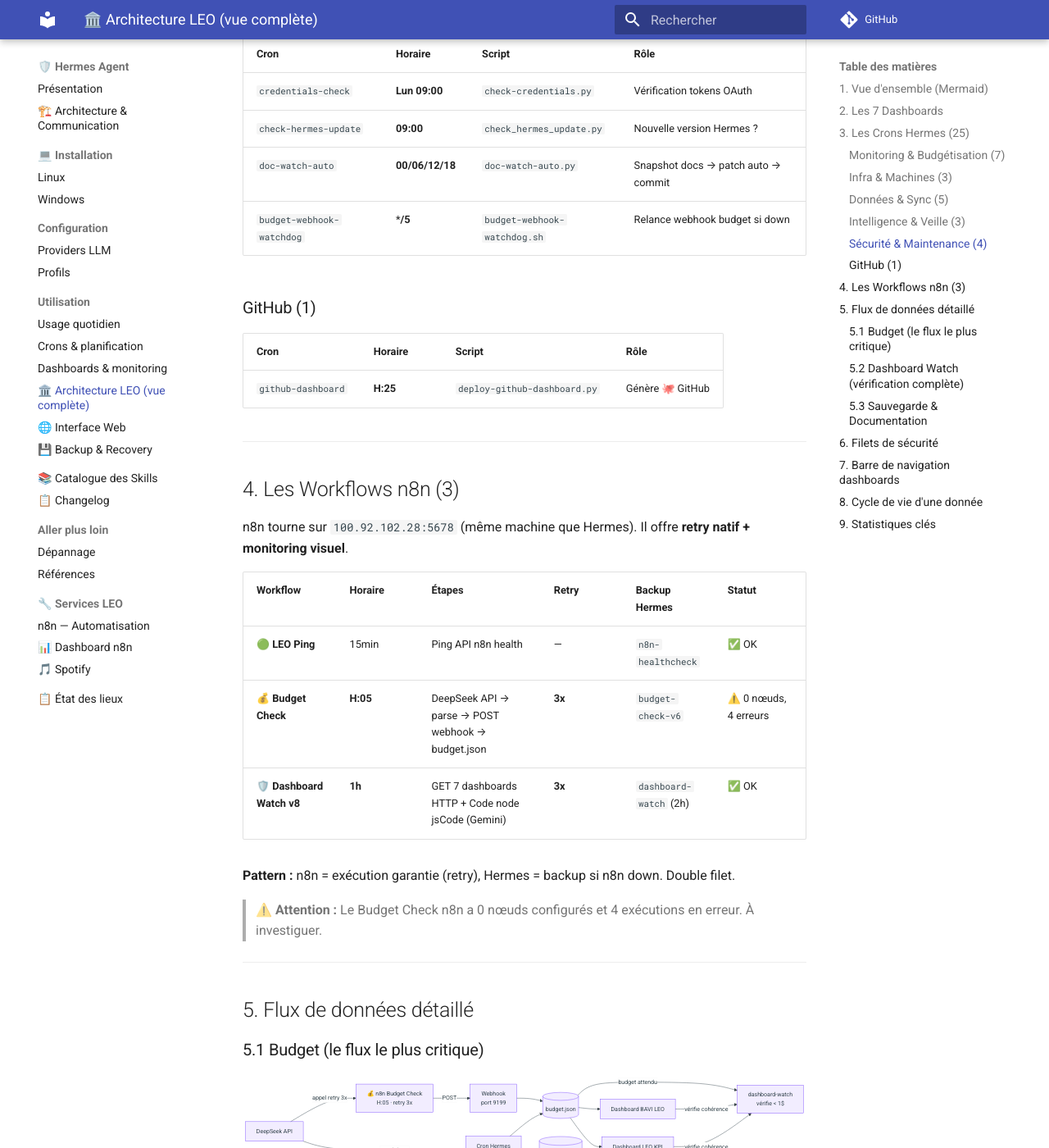
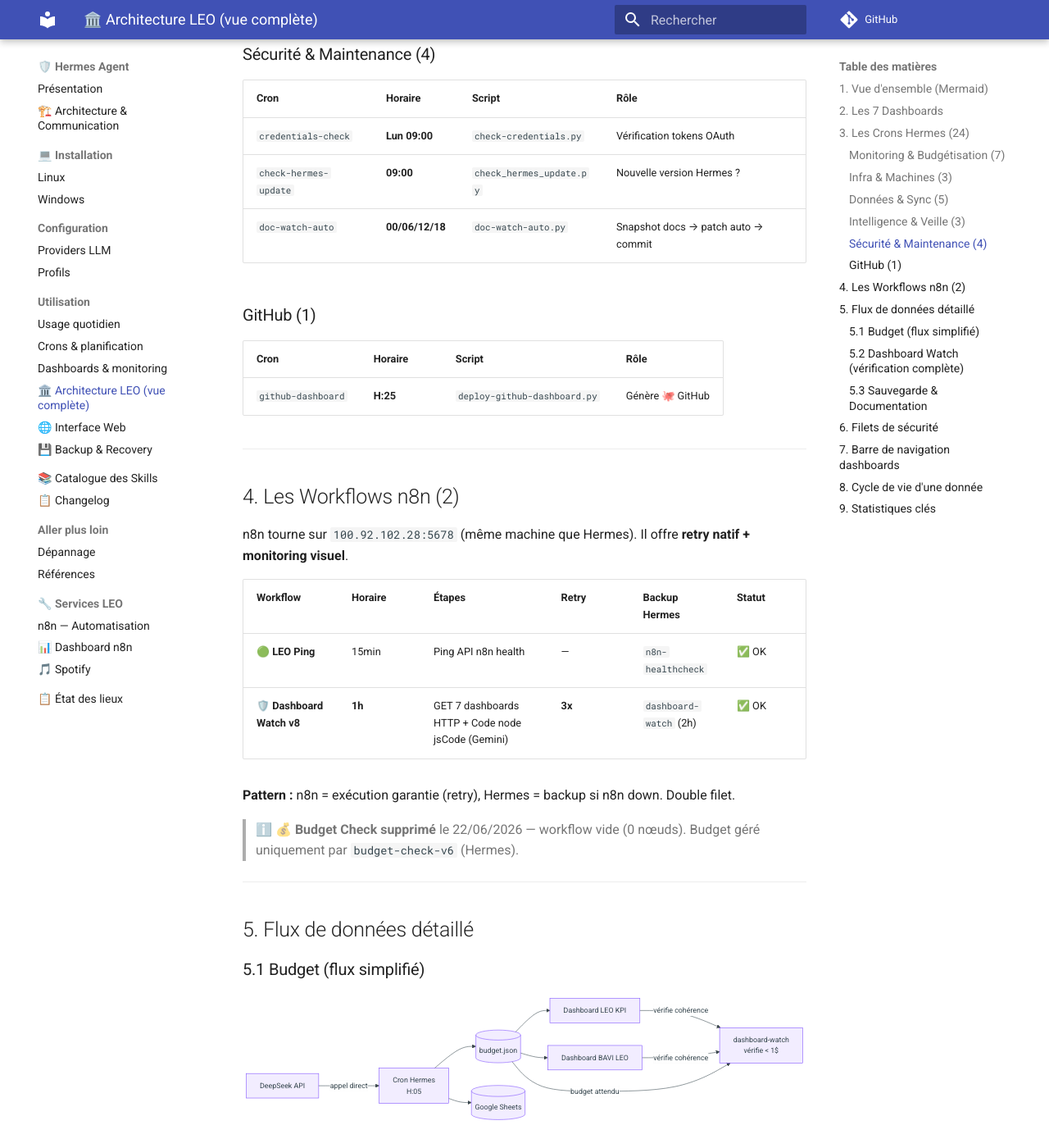
Before and after one commit to christophedanhier-hash/hermes-wiki, an MkDocs documentation site: the page built from docs/hermes/utilisation/architecture-leo.md, in a window 1280 px wide and 1400 px high, scrolled down 3307 px. Shown: the whole window at 82% size. Built offline with MkDocs 1.6.1 and Material for MkDocs 9.7.7, drawn with Linux system fonts in a browser that asks for light colours; comment, search, counter and statistics services are not loaded; some of the changed text lies outside the part shown.

Commit message:
sync: wiki mis à jour depuis les sources

````diff
--- a/docs/hermes/utilisation/architecture-leo.md
+++ b/docs/hermes/utilisation/architecture-leo.md
@@ -15,7 +15,7 @@
         N8N_API["n8n API<br/>localhost:5678"]
     end
 
-    subgraph Collecte["⏱️ Collecte (Crons Hermes 25)"]
+    subgraph Collecte["⏱️ Collecte (Crons Hermes 24)"]
         BC["budget-check-v6<br/>H:05"]
         MK["machines-kpi<br/>H:00"]
         CD["crons-dashboard<br/>H:20"]
@@ -33,8 +33,7 @@
         AH["🛡️ Auto-Heal<br/>H:45 · dashboard-watch"]
     end
 
-    subgraph n8n["🤖 Workflows n8n (3)"]
-        BC_N8N["💰 Budget Check<br/>H:05 · retry 3x"]
+    subgraph n8n["🤖 Workflows n8n (2)"]
         DW_N8N["🛡️ Dashboard Watch v8<br/>1h · retry 3x"]
         PING["🟢 LEO Ping<br/>15min"]
     end
@@ -48,14 +47,13 @@
         LEO["📊 LEO KPI<br/>sessions · budget · tokens"]
         BAVI_D["🏛️ BAVI LEO<br/>KPIs BAVI · budget"]
         MACHINES["💻 Machines<br/>CPU · RAM · Disque"]
-        CRONS_D["⏱️ Crons<br/>25 crons · historique 7j"]
+        CRONS_D["⏱️ Crons<br/>24 crons · historique 7j"]
         GITHUB_D["🐙 GitHub<br/>22 repos · activité"]
         N8N_D["🔧 n8n<br/>workflows · exécutions"]
         GLOBAL_D["🌍 Global<br/>portail agrégé"]
     end
 
     subgraph Securite["🛡️ Filets de sécurité"]
-        WATCHDOG["Watchdog webhook<br/>*/5min"]
         DOC_WATCH["doc-watch-auto<br/>snapshot → commit"]
         HERMES_BACKUP["Crons Hermes<br/>backup n8n"]
         CONTENT_CHECK["dashboard-watch<br/>vérification contenu<br/>+ auto-redeploy"]
@@ -83,11 +81,10 @@
     N8N_API --> ND
     N8N_API --> NC
 
-    %% n8n → Transit
-    DS --> BC_N8N
+    %% n8n → Transit (plus de Budget Check n8n)
+    %% Budget géré uniquement par Hermes budget-check-v6
 
     %% Filets
-    WATCHDOG --> BJ
     WD -->|vérifie HTTP + contenu| Dashboards
     WD -->|vérifie budget| BJ
     CONTENT_CHECK -->|auto-redeploy| Dashboards
@@ -120,7 +117,7 @@
 
 ---
 
-## 3. Les Crons Hermes (25)
+## 3. Les Crons Hermes (24)
 
 Tous en `no_agent` sauf 2 = **quasi 0$ de consommation LLM**.
 
@@ -169,7 +166,6 @@
 | `credentials-check` | **Lun 09:00** | `check-credentials.py` | Vérification tokens OAuth |
 | `check-hermes-update` | **09:00** | `check_hermes_update.py` | Nouvelle version Hermes ? |
 | `doc-watch-auto` | **00/06/12/18** | `doc-watch-auto.py` | Snapshot docs → patch auto → commit |
-| `budget-webhook-watchdog` | ***/5** | `budget-webhook-watchdog.sh` | Relance webhook budget si down |
 
 ### GitHub (1)
 
@@ -179,44 +175,38 @@
 
 ---
 
-## 4. Les Workflows n8n (3)
+## 4. Les Workflows n8n (2)
 
 n8n tourne sur `100.92.102.28:5678` (même machine que Hermes). Il offre **retry natif + monitoring visuel**.
 
 | Workflow | Horaire | Étapes | Retry | Backup Hermes | Statut |
 |----------|---------|--------|-------|--------------|--------|
 | **🟢 LEO Ping** | 15min | Ping API n8n health | — | `n8n-healthcheck` | ✅ OK |
-| **💰 Budget Check** | **H:05** | DeepSeek API → parse → POST webhook → budget.json | **3x** | `budget-check-v6` | ⚠️ 0 nœuds, 4 erreurs |
 | **🛡️ Dashboard Watch v8** | **1h** | GET 7 dashboards HTTP + Code node jsCode (Gemini) | **3x** | `dashboard-watch` (2h) | ✅ OK |
 
 **Pattern :** n8n = exécution garantie (retry), Hermes = backup si n8n down. Double filet.
 
-> ⚠️ **Attention :** Le Budget Check n8n a 0 nœuds configurés et 4 exécutions en erreur. À investiguer.
+> ℹ️ **💰 Budget Check supprimé** le 22/06/2026 — workflow vide (0 nœuds). Budget géré uniquement par `budget-check-v6` (Hermes).
 
 ---
 
 ## 5. Flux de données détaillé
 
-### 5.1 Budget (le flux le plus critique)
+### 5.1 Budget (flux simplifié)
 
 ```mermaid
 flowchart LR
     DS[DeepSeek API]
     HERMES[Cron Hermes<br/>H:05]
-    N8N[💰 n8n Budget Check<br/>H:05 · retry 3x]
     BJ[(budget.json)]
     GS[(Google Sheets)]
-    WH[Webhook<br/>port 9199]
     L[Dashboard LEO KPI]
     B[Dashboard BAVI LEO]
     DW[dashboard-watch<br/>vérifie < 1$]
 
     DS -->|appel direct| HERMES
-    DS -->|appel retry 3x| N8N
     HERMES --> BJ
     HERMES --> GS
-    N8N -->|POST| WH
-    WH --> BJ
     BJ --> L
     BJ --> B
     L -->|vérifie cohérence| DW
@@ -228,28 +218,16 @@
 
 ```mermaid
 flowchart TB
-    subgraph n8n_check["n8n — 30min · retry 3x"]
-        direction LR
-        N1[LEO] -->|vérifie budget| N1B[OK?]
-        N2[BAVI LEO] -->|vérifie budget| N2B[OK?]
-        N3[Crons] -->|HTTP 200?| N3B[OK?]
-        N4[GitHub] -->|HTTP 200?| N4B[OK?]
-        N5[n8n] -->|HTTP 200?| N5B[OK?]
-        N6[Machines] -->|HTTP 200?| N6B[OK?]
-    end
-
-    subgraph hermes_check["Hermes — 2h · alerte Telegram"]
-        H_ALL["Vérifie 6 dashboards<br/>+ budget.json"]
-        H_STALE{"stale ou erreur?"}
-        H_DEPLOY["Redéploie"]
-        H_TG["🚨 Alerte Telegram"]
+    subgraph hermes_check["Hermes — 2h · auto-redeploy"]
+        H_ALL["Vérifie 7 dashboards<br/>+ budget.json<br/>+ contenu (n8n, crons, github...)"]
+        H_STALE{"stale ou mismatch?"}
+        H_DEPLOY["Redéploie auto"]
         H_OK["✅ Silence"]
     end
 
     H_ALL --> H_STALE
     H_STALE -->|oui| H_DEPLOY
     H_STALE -->|non| H_OK
-    H_DEPLOY --> H_TG
 ```
 
 ### 5.3 Sauvegarde & Documentation
@@ -283,11 +261,9 @@
 | Filet | Quoi | Activation | Action si problème |
 |-------|------|-----------|-------------------|
 | **n8n Dashboard Watch v8** | Ping 7 dashboards HTTP + Code node jsCode | 1h (retry 3x) | Log dans n8n |
-| **Hermes dashboard-watch** | Idem + budget.json + **vérification contenu** | 2h → auto-redeploy | **Redéploiement auto** + alerte |
+| **Hermes dashboard-watch** | Idem + budget.json + **vérification contenu** | 2h → auto-redeploy | **Redéploiement auto** |
 | **Hermes Auto-Heal** | Redondance du dashboard-watch | H:45 (no_agent) | Redéploiement auto |
-| **n8n Budget Check** | Appel DeepSeek API | H:05 (retry 3x) | **⚠️ Inactif** (0 nœuds) |
-| **Hermes budget-check-v6** | Idem (backup) | H:05 | Prend le relais |
-| **Watchdog webhook** | Vérifie port 9199 | 5min | **⚠️ Service down** (ECONNREFUSED) |
+| **Hermes budget-check-v6** | Appel DeepSeek API → budget.json | H:05 | Source unique |
 | **doc-watch-auto** | Snapshot → compare → patch | 6h | Commit automatique |
 | **n8n healthcheck** | Ping n8n API | 15min | — |
 
@@ -341,8 +317,8 @@
 
 | Métrique | Valeur |
 |----------|--------|
-| Crons Hermes | **25** (dont 23 en no_agent = quasi 0$) |
-| Workflows n8n | **3** (1 inactif ⚠️) |
+| Crons Hermes | **24** (dont 22 en no_agent = quasi 0$) |
+| Workflows n8n | **2** ✅ |
 | Dashboards | **7** (tous HTTP 200) |
 | Budget DeepSeek | **26.24$** |
 | Consommation/jour | **~1.88$** |
````
